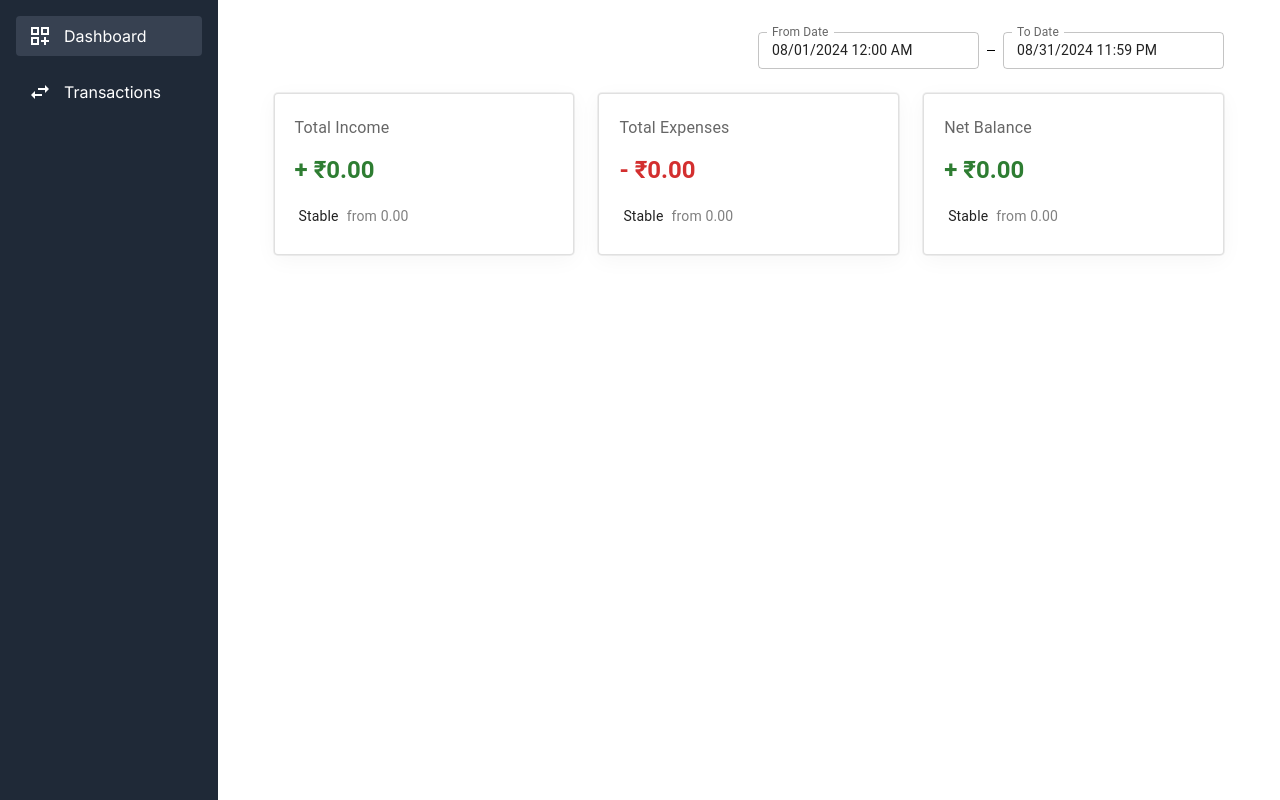
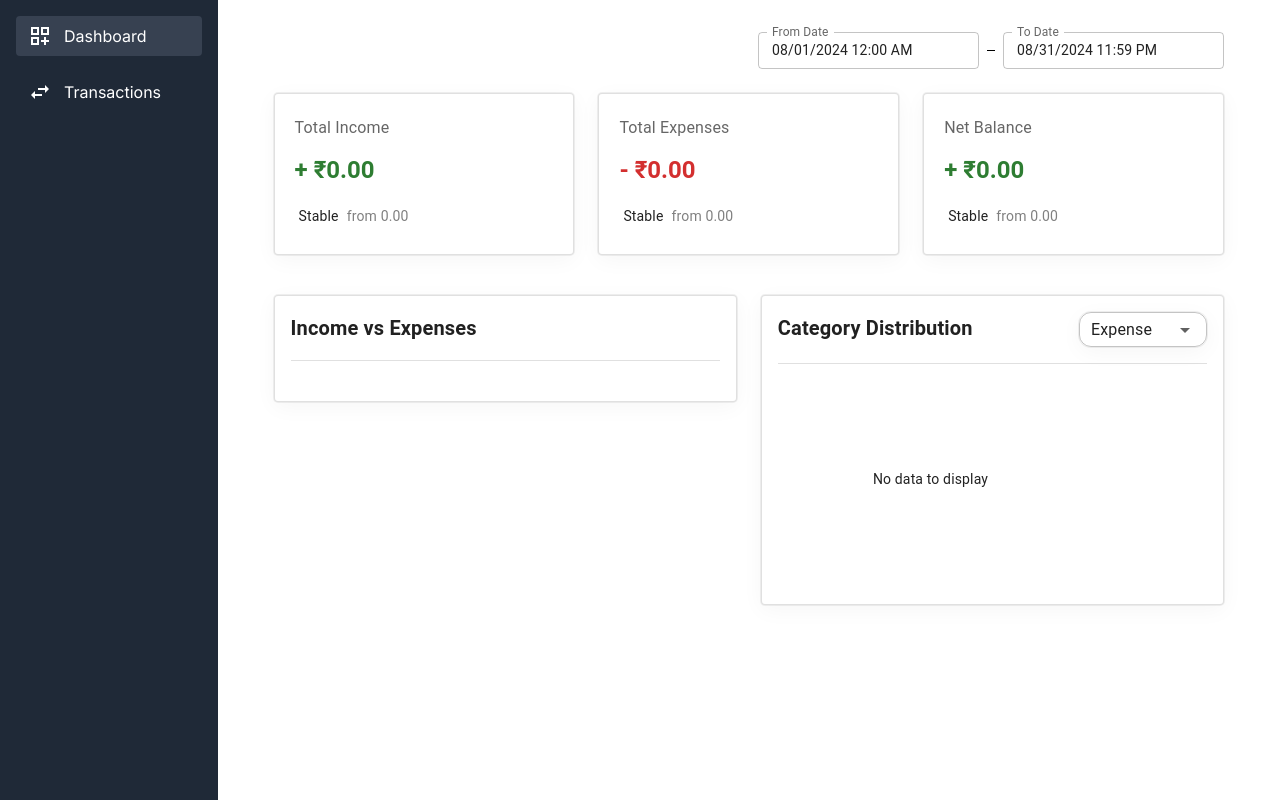
Before and after one commit to rahuljindal1/expense-manager, a Next.js app: page / in a window 1280 px wide. Built offline with nearby package versions, Linux system fonts and the light colour scheme.

Commit message:
feat: Add category distribution chart

```diff
--- a/app/page.tsx
+++ b/app/page.tsx
@@ -9,18 +9,29 @@ import {
   Box,
   Divider,
   IconButton,
+  FormControl,
+  InputLabel,
+  MenuItem,
+  Select,
 } from "@mui/material";
 import { LineChart, PieChart } from "@mui/x-charts";
 import ArrowUpwardIcon from "@mui/icons-material/ArrowUpward";
 import ArrowDownwardIcon from "@mui/icons-material/ArrowDownward";
 import DateRangeFilter from "@/components/DateRangeFilter";
 import { useEffect, useState } from "react";
-import { TransactionSummary } from "@/types/dashboard";
+import {
+  TransactionCategoryStats,
+  TransactionSummary,
+} from "@/types/dashboard";
 import { formatToIndianCurrency } from "@/lib/utils";
 import { DateRange } from "@/types/date";
 import { endOfMonth, startOfMonth, toDate } from "date-fns";
 import { ToastService } from "@/services/ToastService";
-import { getTransactionSummary } from "@/services/dashboard.action";
+import {
+  getTransactionCategoryStats,
+  getTransactionSummary,
+} from "@/services/dashboard.action";
+import { TransactionType } from "@/enums/Transaction";
 
 const toastService = new ToastService();
 
@@ -45,12 +56,25 @@ const Dashboard = () => {
   const [dateRange, setDateRange] = useState<DateRange>(DEFAULT_DATE_RANGE);
   const [transactionSummary, setTransactionSummary] =
     useState<TransactionSummary>(DEFAULT_TRANSACTION_SUMMARY);
+  const [categoryStats, setCategoryStats] = useState<TransactionCategoryStats>({
+    data: [],
+  });
+  const [selectedCategory, setSelectedCategory] = useState<TransactionType>(
+    TransactionType.Expense
+  );
 
   useEffect(() => {
     async function init() {
       try {
-        const response = await getTransactionSummary(dateRange);
-        setTransactionSummary(response);
+        const transactionSummary = await getTransactionSummary(dateRange);
+        setTransactionSummary(transactionSummary);
+
+        const categoriesStats = await getTransactionCategoryStats(
+          dateRange,
+          selectedCategory
+        );
+        console.log(categoriesStats);
+        setCategoryStats(categoriesStats);
       } catch (error) {
         toastService.error("Error fetching dashboard stats");
       }
@@ -62,6 +86,7 @@ const Dashboard = () => {
       fromDate: dateRange.fromDate.toISOString(),
       toDate: dateRange.toDate.toISOString(),
     }),
+    selectedCategory,
   ]);
 
   const NetChange = ({
@@ -213,30 +238,86 @@ const Dashboard = () => {
         </Grid>
 
         {/* Charts Section */}
-        {/* <Grid container spacing={3} mt={3}>
+        <Grid container spacing={3} mt={2} ml={0}>
           <Grid item xs={12} md={6}>
-            <Card variant="outlined">
+            <Card
+              variant="outlined"
+              className="rounded-[24px]"
+              sx={{
+                boxShadow:
+                  "rgba(0, 0, 0, 0.04) 0px 5px 22px 0px, rgba(0, 0, 0, 0.06) 0px 0px 0px 1px",
+              }}
+            >
               <CardContent>
                 <Typography variant="h6" fontWeight="bold">
                   Income vs Expenses
                 </Typography>
                 <Divider sx={{ my: 2 }} />
-                <LineChart data={incomeExpenseData} />
+                {/* <LineChart data={incomeExpenseData} /> */}
               </CardContent>
             </Card>
           </Grid>
           <Grid item xs={12} md={6}>
-            <Card variant="outlined">
+            <Card
+              variant="outlined"
+              className="rounded-[24px]"
+              sx={{
+                boxShadow:
+                  "rgba(0, 0, 0, 0.04) 0px 5px 22px 0px, rgba(0, 0, 0, 0.06) 0px 0px 0px 1px",
+              }}
+            >
               <CardContent>
-                <Typography variant="h6" fontWeight="bold">
-                  Expense by Category
-                </Typography>
+                <Box component={"div"} className="flex justify-between">
+                  <Typography variant="h6" fontWeight="bold">
+                    Category Distribution
+                  </Typography>
+                  <FormControl
+                    sx={{
+                      width: 128,
+                      "& .MuiOutlinedInput-root": {
+                        borderRadius: "12px",
+                        paddingRight: "16px",
+                        boxShadow:
+                          "rgba(0, 0, 0, 0.04) 0px 5px 22px 0px, rgba(0, 0, 0, 0.06) 0px 0px 0px 1px",
+                      },
+                      "& .MuiSelect-select": {
+                        padding: "6px 12px",
+                        display: "flex",
+                        alignItems: "center",
+                        borderRadius: "50px",
+                      },
+                      "& .MuiSelect-icon": {
+                        right: "10px",
+                        color: "#606060",
+                      },
+                    }}
+                  >
+                    <Select
+                      value={selectedCategory}
+                      onChange={(e) => {
+                        setSelectedCategory(e.target.value as TransactionType);
+                      }}
+                      disableUnderline
+                      displayEmpty
+                      sx={{
+                        borderRadius: "50px",
+                      }}
+                    >
+                      <MenuItem value={TransactionType.Expense}>
+                        Expense
+                      </MenuItem>
+                      <MenuItem value={TransactionType.Revenue}>
+                        Revenue
+                      </MenuItem>
+                    </Select>
+                  </FormControl>
+                </Box>
                 <Divider sx={{ my: 2 }} />
-                <PieChart data={categoryData} />
+                <PieChart series={[categoryStats]} height={200} width={400} />
               </CardContent>
             </Card>
           </Grid>
-        </Grid> */}
+        </Grid>
 
         {/* Recent Transactions */}
         {/* <Grid container spacing={3} mt={3}>
--- a/services/dashboard.action.ts
+++ b/services/dashboard.action.ts
@@ -2,7 +2,12 @@ import { Transaction } from "@/types/transaction";
 import { KEY_NAMES, LocalForageService } from "./LocalForage";
 import { DateRange } from "@/types/date";
 import { TransactionType } from "@/enums/Transaction";
-import { TransactionSummary } from "@/types/dashboard";
+import {
+  CategoryStat,
+  TransactionCategoryStats,
+  TransactionSummary,
+} from "@/types/dashboard";
+import { CATEGORIES } from "@/constants/Categories";
 
 const localForageService = new LocalForageService();
 
@@ -108,3 +113,52 @@ export const getTransactionSummary = async (
     prevNetBalance: previousNetBalance,
   };
 };
+
+export const getTransactionCategoryStats = async (
+  dateRange: DateRange,
+  transactionType: TransactionType
+): Promise<TransactionCategoryStats> => {
+  const allTransactions =
+    ((await localForageService.getItem(
+      KEY_NAMES.TRANSACTIONS
+    )) as Transaction[]) || [];
+
+  let filteredTransactions = allTransactions.filter(
+    (transaction) =>
+      transaction.transactionType === transactionType &&
+      new Date(transaction.transactionDate).getTime() >=
+        dateRange.fromDate.getTime() &&
+      new Date(transaction.transactionDate).getTime() <=
+        dateRange.toDate.getTime()
+  );
+
+  const data: CategoryStat[] = [];
+  for (const transaction of filteredTransactions) {
+    const categories: typeof CATEGORIES = [];
+    transaction.categories?.forEach((categoryId) => {
+      const category = CATEGORIES.find(
+        (category) => category.id === categoryId
+      );
+      if (category) {
+        categories.push(category);
+      }
+    });
+
+    categories.forEach((category) => {
+      const existingDataIndex = data.findIndex(
+        (el) => el.id === String(category.id)
+      );
+      if (existingDataIndex === -1) {
+        data.push({
+          id: String(category.id),
+          value: transaction.amount,
+          label: category.name,
+        });
+      } else {
+        data[existingDataIndex].value += transaction.amount;
+      }
+    });
+  }
+
+  return { data };
+};
```
Also changed, not shown: types/dashboard.ts (+10 -0 lines).
